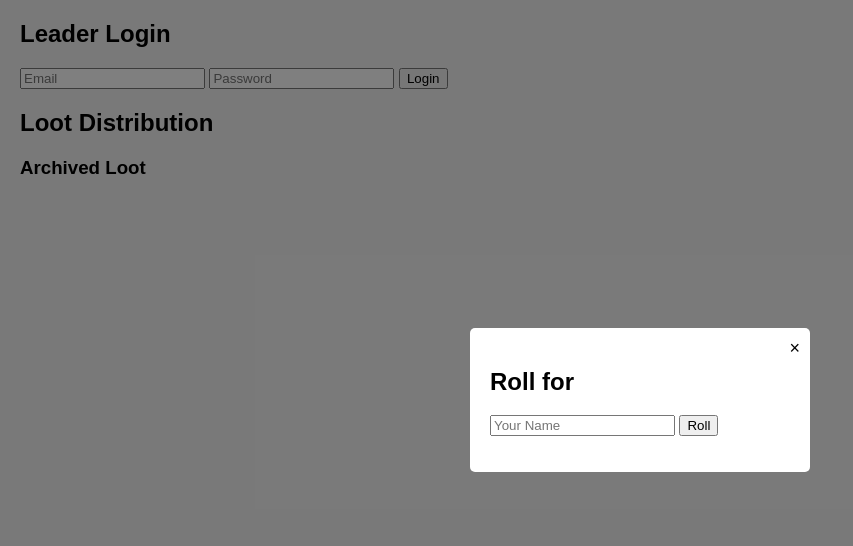
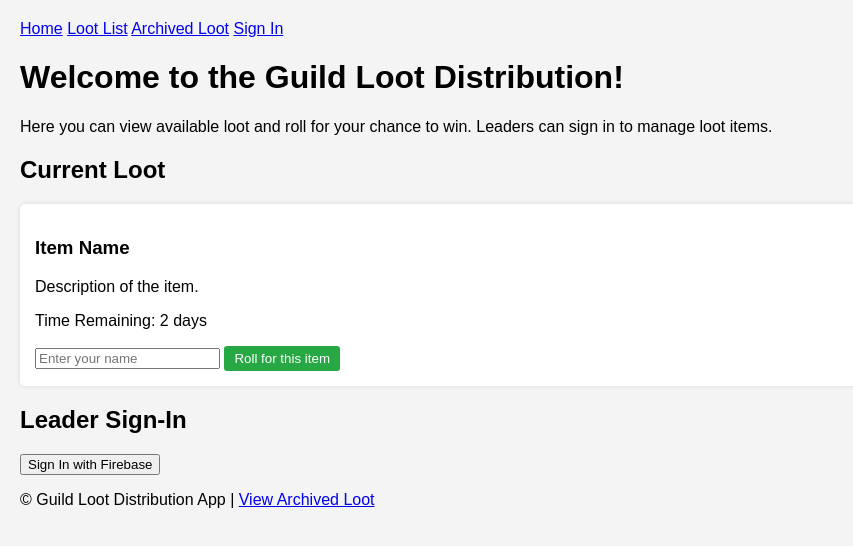
Before and after one commit to samlough/guildsite.github.io, a website: page index.html in a window 1280 px wide. Shown: the whole page, without its empty margins (0-853 px from the left). Drawn offline with Linux system fonts and the light colour scheme; no server answers.

Commit message:
Update index.html

```diff
--- a/index.html
+++ b/index.html
@@ -1,61 +1,52 @@
 <!DOCTYPE html>
 <html lang="en">
 <head>
-  <meta charset="UTF-8">
-  <meta http-equiv="X-UA-Compatible" content="IE=edge">
-  <meta name="viewport" content="width=device-width, initial-scale=1.0">
-  <title>Loot Distribution App</title>
-  <link rel="stylesheet" href="styles.css">
-  <!-- Firebase SDKs -->
-  <script src="https://www.gstatic.com/firebasejs/9.6.8/firebase-app.js"></script>
-  <script src="https://www.gstatic.com/firebasejs/9.6.8/firebase-auth.js"></script>
-  <script src="https://www.gstatic.com/firebasejs/9.6.8/firebase-firestore.js"></script>
-  <script src="https://www.gstatic.com/firebasejs/9.6.8/firebase-functions.js"></script>
+    <meta charset="UTF-8">
+    <meta name="viewport" content="width=device-width, initial-scale=1.0">
+    <title>Loot Distribution</title>
+    <link rel="stylesheet" href="styles.css">
 </head>
 <body>
-  <div id="leader-login" class="hidden">
-    <h2>Leader Login</h2>
-    <form id="login-form">
-      <input type="email" id="login-email" placeholder="Email" required />
-      <input type="password" id="login-password" placeholder="Password" required />
-      <button type="submit">Login</button>
-    </form>
-    <p id="login-error" class="error"></p>
-  </div>
+    <!-- Navigation -->
+    <nav>
+        <a href="#">Home</a>
+        <a href="#loot-list">Loot List</a>
+        <a href="#archived-loot">Archived Loot</a>
+        <a href="#sign-in">Sign In</a>
+    </nav>
 
-  <div id="leader-dashboard" class="hidden">
-    <h2>Leader Dashboard</h2>
-    <button id="logout-button">Logout</button>
-    <h3>Add New Loot Item</h3>
-    <form id="add-loot-form">
-      <input type="text" id="loot-name" placeholder="Loot Name" required />
-      <textarea id="loot-description" placeholder="Description" required></textarea>
-      <button type="submit">Add Loot</button>
-    </form>
-    <h3>Current Loot Items</h3>
-    <div id="loot-list"></div>
-  </div>
+    <!-- Welcome Message -->
+    <header>
+        <h1>Welcome to the Guild Loot Distribution!</h1>
+        <p>Here you can view available loot and roll for your chance to win. Leaders can sign in to manage loot items.</p>
+    </header>
 
-  <div id="member-view">
-    <h2>Loot Distribution</h2>
-    <div id="active-loot"></div>
-    <h3>Archived Loot</h3>
-    <div id="archived-loot"></div>
-  </div>
+    <!-- Loot List Section -->
+    <section id="loot-list">
+        <h2>Current Loot</h2>
+        <div class="loot-item">
+            <h3>Item Name</h3>
+            <p>Description of the item.</p>
+            <p>Time Remaining: 2 days</p>
+            <form>
+                <input type="text" placeholder="Enter your name" required>
+                <button type="submit">Roll for this item</button>
+            </form>
+        </div>
+        <!-- Repeat for other items -->
+    </section>
 
-  <!-- Member Roll/Vote Modal -->
-  <div id="roll-modal" class="modal hidden">
-    <div class="modal-content">
-      <span class="close-button">&times;</span>
-      <h2>Roll for <span id="modal-loot-name"></span></h2>
-      <form id="roll-form">
-        <input type="text" id="member-name" placeholder="Your Name" required />
-        <button type="submit">Roll</button>
-      </form>
-      <p id="roll-error" class="error"></p>
-    </div>
-  </div>
+    <!-- Sign In for Leaders -->
+    <section id="sign-in">
+        <h2>Leader Sign-In</h2>
+        <button onclick="signIn()">Sign In with Firebase</button>
+    </section>
 
-  <script src="app.js"></script>
+    <!-- Footer -->
+    <footer>
+        <p>&copy; Guild Loot Distribution App | <a href="#archived-loot">View Archived Loot</a></p>
+    </footer>
+
+    <script src="app.js"></script>
 </body>
 </html>
```
